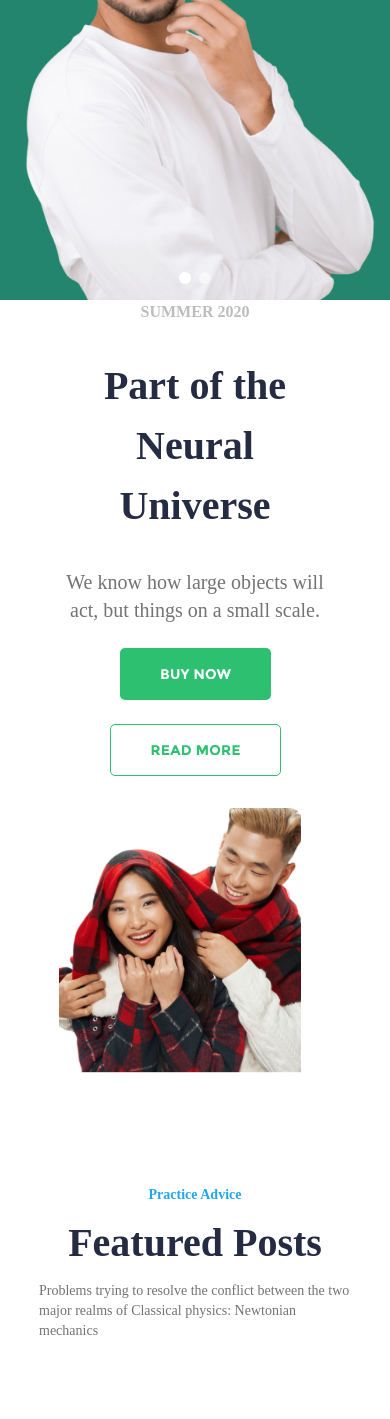
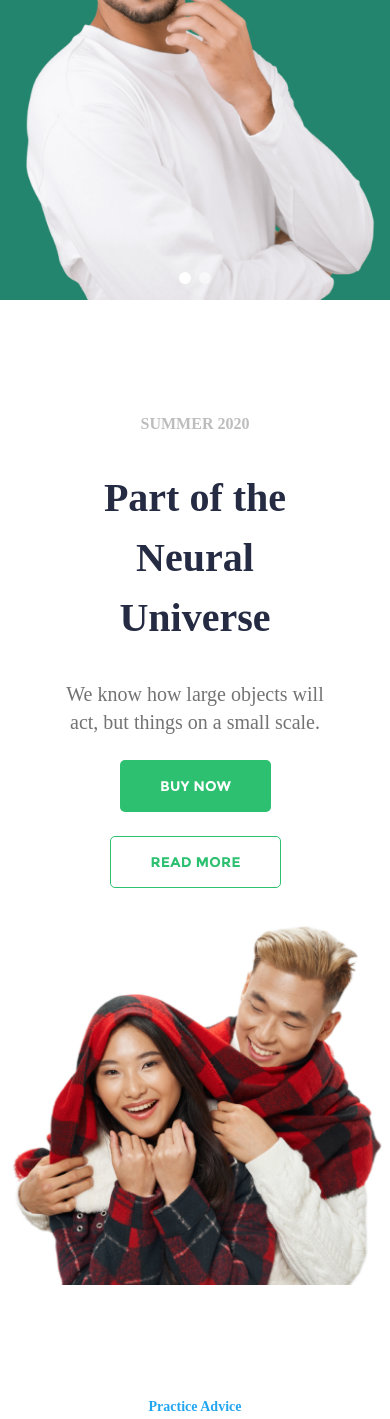
Before and after one commit to samet7ozturk/e-commerce-project, a React (Vite) app: page / in a window 390 px wide. Shown: the part 9840-11259 px from the top of the page. Built offline with nearby package versions, Linux system fonts and the light colour scheme; what tailwindcss-animated would draw is missing.

Commit message:
Responsive complete

```diff
--- a/src/layout/ProductIntroduction.jsx
+++ b/src/layout/ProductIntroduction.jsx
@@ -1,14 +1,16 @@
-import img from "../assets/product-introduction.png";
+import img1 from "../assets/product-introduction-1.png";
+import img2 from "../assets/product-introduction-2.png";
 import svg1 from "../assets/buynow-button.svg";
 import svg2 from "../assets/readmore-button.svg";
 
 const ProductIntroduction = () => {
   return (
-    <main className="flex justify-center flex-wrap px-[15%] xl:px-0 flex-col-reverse xl:flex-row">
+    <main className="flex justify-center flex-wrap px-0 flex-col-reverse xl:flex-row">
       <div>
-        <img src={img} alt="img" className="pt-8 xl:pt-0" />
+        <img src={img1} alt="img1" className="pt-8 xl:pt-0 hidden xl:block" />
+        <img src={img2} alt="img2" className="pt-8 xl:pt-0 block xl:hidden" />
       </div>
-      <div className="flex flex-col justify-center text-center">
+      <div className="flex flex-col justify-center text-center xl:px-0 px-[15%] xl:pt-0 pt-28">
         <div className="flex flex-col items-center xl:items-start">
           <p className="text-[#BDBDBD] font-bold pb-8">SUMMER 2020</p>
           <h2 className="text-[#252B42] text-[40px] font-bold pb-8">
```
Also changed, not shown: src/assets/product-introduction-1.png (renamed from src/assets/product-introduction.png), src/assets/product-introduction-2.png (added).
